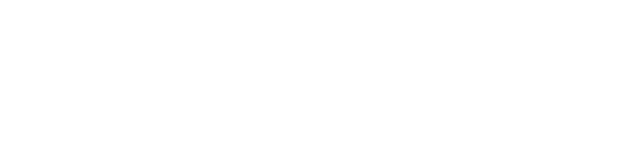
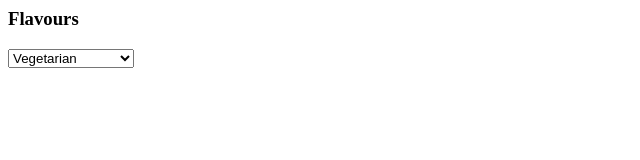
Before and after one commit to vicky-eve/Zesta-Pizza, a plain HTML site: page index.html in a window 1280 px wide. Shown: the whole page, without its empty margins (0-640 px from the left). Drawn offline with Linux system fonts and the light colour scheme.

Commit message:
added a form to choose the flavours

```diff
--- a/index.html
+++ b/index.html
@@ -4,6 +4,23 @@
         <link rel="stylesheet" href="css/style.css">
     </title>
     <body>
+        <div class="container">
+            <div class="row">
+                <div class="col-md-4">
+                    <h3>Flavours</h3>
+                    <select class="form.control flavour-Pizza">
+                        <option value="vegetarian">Vegetarian</option>
+                        <option value="chickentikka">Chicken Tikka</option>
+                        <option value="chickenpeperoni">Chicken peperoni</option>
+                        <option value="barbeque">Barbeque</option>
+                        <option value="hawaiian">Hawaiian</option>
+                        <option value="chickenbeef">Chicken beef</option>
+                    </select>
+                </div>
+                <div class="col-md-4"></div>
+                <div class="col-md-4"></div>
+            </div>
+        </div>
         <script src="JS/jquery-3.6.0.js"></script>
         <script type="text/JS" src="JS/script.js"></script>
     </body>
```
